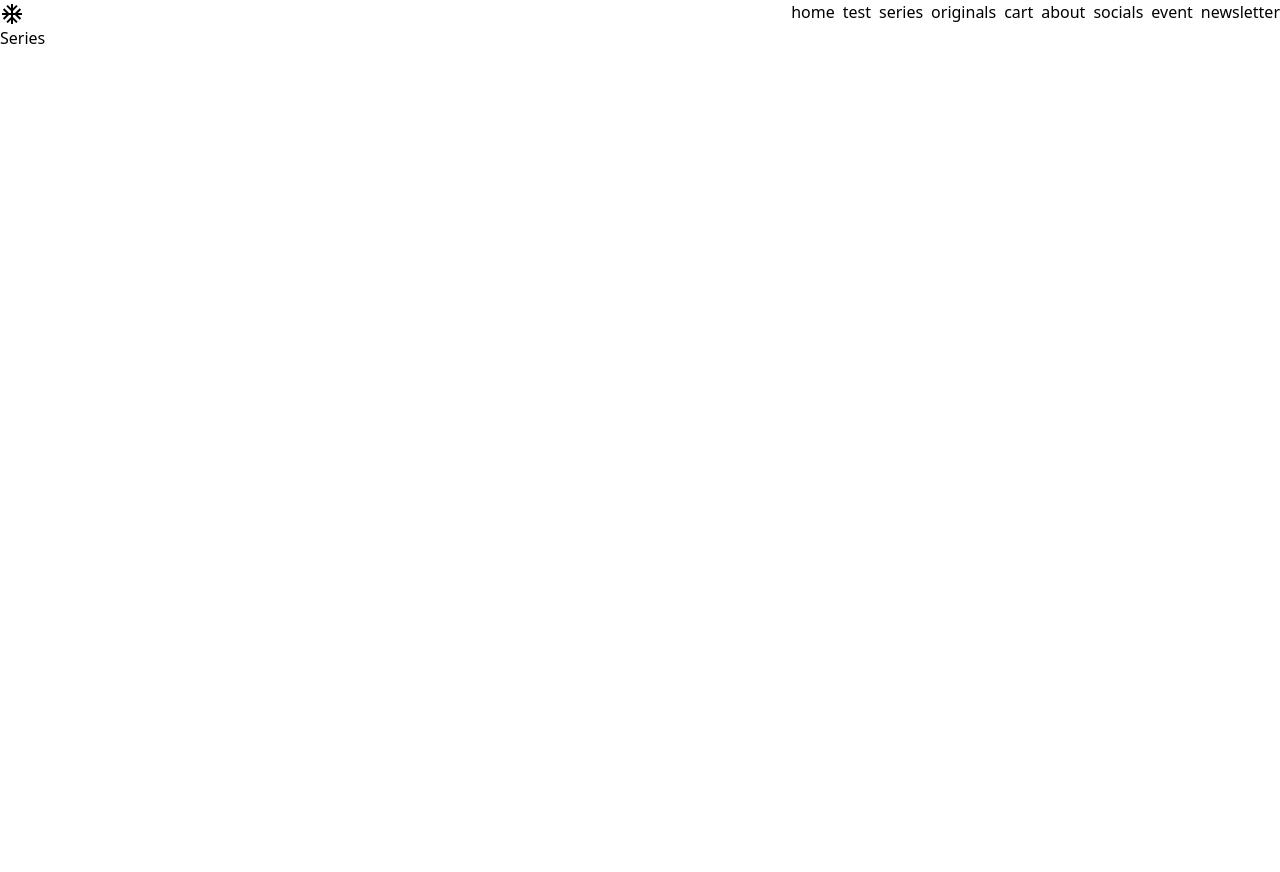
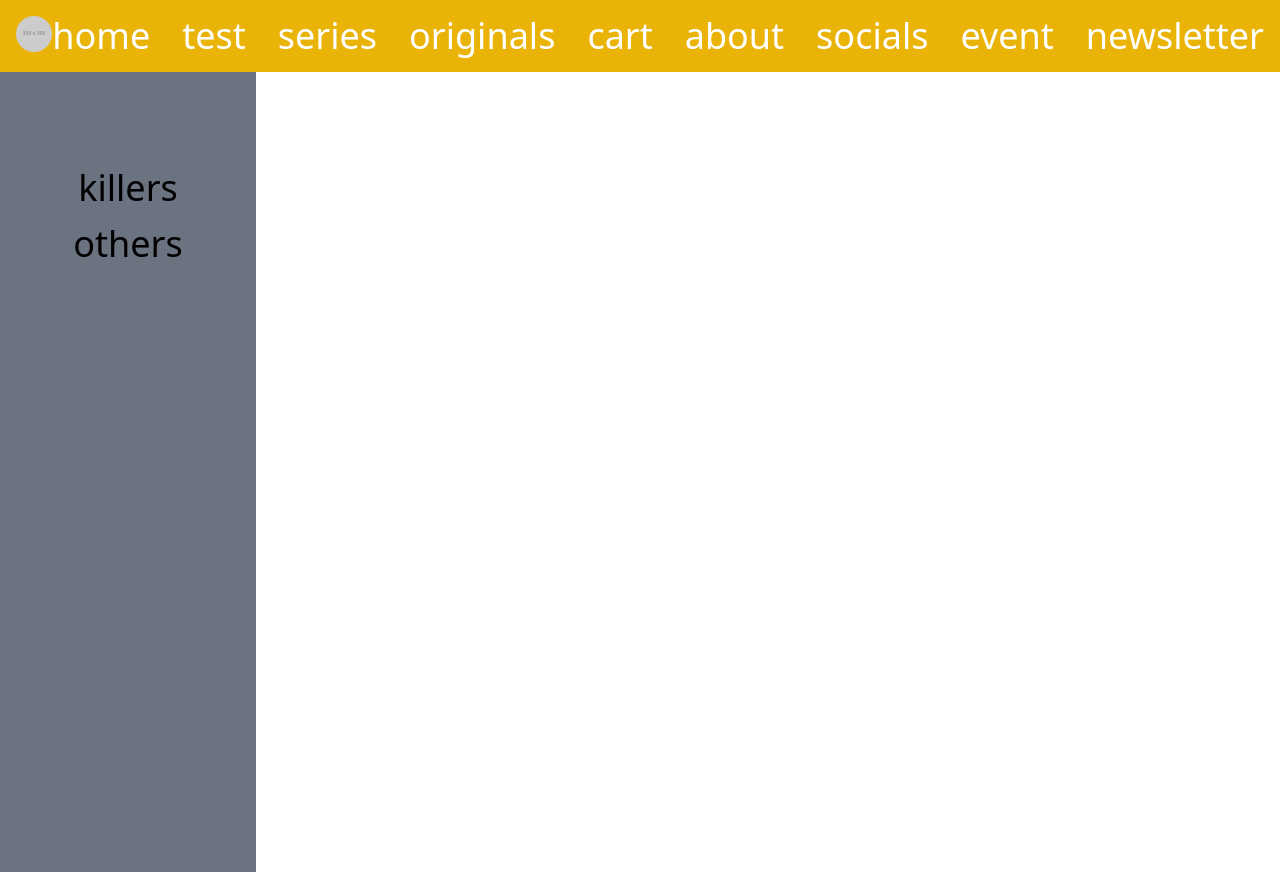
Before and after one commit to Michaelleojacob/luxgraphics_vite, a React (Vite) app: page /series in a window 1280 px wide. Before the commit the page ends 800 px from the top, so only its background shows below. Built offline with nearby package versions, Linux system fonts and the light colour scheme.

Commit message:
added a bunch of stuff

```diff
--- a/src/components/landingPage/landingPageBreakpoints.tsx
+++ b/src/components/landingPage/landingPageBreakpoints.tsx
@@ -1,5 +1,6 @@
 import json2mq from "json2mq";
 import useMediaQuery from "@mui/material/useMediaQuery";
+import { Button } from "@mui/material";
 
 const LandingPage = () => {
   const isScreenOver600px = useMediaQuery(
@@ -7,10 +8,39 @@ const LandingPage = () => {
       minWidth: 600,
     })
   );
+
+  const landingClasses = "text-white text-8xl pl-8";
+
   return (
-    <div>
-      <img src="images/landingpagecol.jpg" />;
-      <div>this is the landing page</div>
+    <div
+      style={{ display: "grid", gridTemplateColumns: "1fr 1fr" }}
+      className="h-screen"
+    >
+      <div className="flex-1 bg-blue-600 flex flex-col items-start justify-center">
+        <div className={landingClasses}>california</div>
+        <div className={landingClasses}>lux design</div>
+        <div className={landingClasses}>operating since 1999</div>
+        <Button
+          variant="contained"
+          sx={{
+            fontSize: "2rem",
+            alignSelf: "center",
+            bgcolor: "#eab308",
+            overflow: "hidden",
+            mt: "2rem",
+            "&:hover": {
+              backgroundColor: "#f59e0b",
+            },
+          }}
+        >
+          news
+        </Button>
+      </div>
+      <img
+        src="images/landingpagecol.jpg"
+        alt="landing page img"
+        className="h-screen"
+      />
     </div>
   );
 };
--- a/src/components/logo/logo.tsx
+++ b/src/components/logo/logo.tsx
@@ -1,8 +1,13 @@
-import AcUnitIcon from "@mui/icons-material/AcUnit";
 const Logo = () => {
   return (
     <>
-      <AcUnitIcon />
+      <img
+        src="http://via.placeholder.com/300x300"
+        alt="logo_img"
+        height={50}
+        width={50}
+        className="rounded-full"
+      ></img>
     </>
   );
 };
--- a/src/components/navbar/navMediaQuery.tsx
+++ b/src/components/navbar/navMediaQuery.tsx
@@ -12,7 +12,7 @@ const NavBarMediaQueryHandler = () => {
     })
   );
   return (
-    <div className="flex justify-between">
+    <div className="flex justify-between bg-yellow-500 p-4 align-center sticky top-0 right-0 z-20">
       <NavLink to="/">
         <Logo />
       </NavLink>
--- a/src/components/navbar/navbar.tsx
+++ b/src/components/navbar/navbar.tsx
@@ -1,17 +1,37 @@
 import { NavLink } from "react-router-dom";
 
 const Navbar = () => {
+  const linkClass = "hover:text-blue-500";
+
   return (
-    <div className="flex gap-2">
-      <NavLink to="/">home</NavLink>
-      <NavLink to="/test">test</NavLink>
-      <NavLink to="/series">series</NavLink>
-      <NavLink to="/originals">originals</NavLink>
-      <NavLink to="/cart">cart</NavLink>
-      <NavLink to="/about">about</NavLink>
-      <NavLink to="/socials">socials</NavLink>
-      <NavLink to="/event">event</NavLink>
-      <NavLink to="/newsletter">newsletter</NavLink>
+    <div className="flex gap-8 text-4xl text-white">
+      <NavLink className={linkClass} to="/">
+        home
+      </NavLink>
+      <NavLink className={linkClass} to="/test">
+        test
+      </NavLink>
+      <NavLink className={linkClass} to="/series/killers">
+        series
+      </NavLink>
+      <NavLink className={linkClass} to="/originals">
+        originals
+      </NavLink>
+      <NavLink className={linkClass} to="/cart">
+        cart
+      </NavLink>
+      <NavLink className={linkClass} to="/about">
+        about
+      </NavLink>
+      <NavLink className={linkClass} to="/socials">
+        socials
+      </NavLink>
+      <NavLink className={linkClass} to="/event">
+        event
+      </NavLink>
+      <NavLink className={linkClass} to="/newsletter">
+        newsletter
+      </NavLink>
     </div>
   );
 };
--- /dev/null
+++ b/src/components/series/killers.tsx
@@ -0,0 +1,24 @@
+const Killers = () => {
+  return (
+    <div
+      style={{
+        display: "grid",
+        gridTemplateColumns: "repeat(auto-fill, minmax(500px, 1fr))",
+        justifyItems: "center",
+      }}
+    >
+      {Array.from({ length: 40 }).map((_, index) => (
+        <img
+          key={index}
+          src="/images/500x500.png"
+          alt="img alt"
+          height={500}
+          width={500}
+          style={{ margin: "1rem" }}
+        ></img>
+      ))}
+    </div>
+  );
+};
+
+export default Killers;
--- /dev/null
+++ b/src/components/series/other.tsx
@@ -0,0 +1,24 @@
+const Others = () => {
+  return (
+    <div
+      style={{
+        display: "grid",
+        gridTemplateColumns: "repeat(auto-fill, minmax(500px, 1fr))",
+        justifyItems: "center",
+      }}
+    >
+      {Array.from({ length: 40 }).map((_, index) => (
+        <img
+          key={index}
+          src="/images/500x500.png"
+          alt="img alt"
+          height={500}
+          width={500}
+          style={{ margin: "1rem" }}
+        ></img>
+      ))}
+    </div>
+  );
+};
+
+export default Others;
--- a/src/components/series/series.tsx
+++ b/src/components/series/series.tsx
@@ -1,8 +1,73 @@
+import { Outlet, NavLink } from "react-router-dom";
+import { useLocation } from "react-router-dom";
+import { List, ListItem, ListItemButton } from "@mui/material";
+
 const Series = () => {
+  const location = useLocation();
   return (
-    <>
-      <div>Series</div>
-    </>
+    <div className="flex">
+      <div
+        className="w-64 flex flex-col gap-4 bg-gray-500 h-screen sticky right-0 z-10"
+        style={{ top: "82px" }}
+      >
+        <List sx={{ mt: "5rem" }}>
+          <NavLink
+            className="text-4xl hover:text-blue-500"
+            to="/series/killers"
+          >
+            <ListItemButton
+              selected={location.pathname === "/series/killers"}
+              sx={{
+                justifyContent: "center",
+                color: "black",
+                "&:hover": {
+                  backgroundColor:
+                    location.pathname === "/series/killers"
+                      ? undefined
+                      : "#037fff",
+                },
+                "&.Mui-selected": {
+                  backgroundColor: "#eab308", // Change to your desired selected background color
+                  color: "black", // Change to your desired selected text color
+                  "&:hover": {
+                    backgroundColor: "#eab308", // Change to your desired selected background color
+                  },
+                },
+              }}
+            >
+              killers
+            </ListItemButton>
+          </NavLink>
+          <NavLink className="text-4xl hover:text-blue-500" to="/series/others">
+            <ListItemButton
+              selected={location.pathname === "/series/others"}
+              sx={{
+                justifyContent: "center",
+                color: "black",
+                "&:hover": {
+                  backgroundColor:
+                    location.pathname === "/series/others"
+                      ? undefined
+                      : "#037fff",
+                },
+                "&.Mui-selected": {
+                  backgroundColor: "#eab308", // Change to your desired selected background color
+                  color: "black", // Change to your desired selected text color
+                  "&:hover": {
+                    backgroundColor: "#eab308", // Change to your desired selected background color
+                  },
+                },
+              }}
+            >
+              others
+            </ListItemButton>
+          </NavLink>
+        </List>
+      </div>
+      <div className="flex-1">
+        <Outlet />
+      </div>
+    </div>
   );
 };
 
--- a/src/index.css
+++ b/src/index.css
@@ -1,3 +1,8 @@
 @import "tailwindcss/base";
 @import "tailwindcss/components";
 @import "tailwindcss/utilities";
+
+::-webkit-scrollbar {
+  /* Hide the scroll bar */
+  display: none;
+}
--- a/src/router.tsx
+++ b/src/router.tsx
@@ -9,6 +9,8 @@ import Newsletter from "./components/newsletter/newsletter";
 import Socials from "./components/socials/socials";
 import Originals from "./components/originals/originals";
 import Events from "./components/events/events";
+import Killers from "./components/series/killers";
+import Others from "./components/series/other";
 
 const AppRoutes = () => {
   return (
@@ -16,7 +18,10 @@ const AppRoutes = () => {
       <Route path="/" element={<LandingPage />}></Route>
       <Route path="/test" element={<TestComp />}></Route>
       <Route path="/prints" element={<Prints />}></Route>
-      <Route path="/series" element={<Series />}></Route>
+      <Route path="/series" element={<Series />}>
+        <Route path="/series/killers" element={<Killers />} />
+        <Route path="/series/others" element={<Others />} />
+      </Route>
       <Route path="/originals" element={<Originals />}></Route>
       <Route path="/cart" element={<Cart />}></Route>
       <Route path="/about" element={<About />}></Route>
```
Also changed, not shown: public/images/500x500.png (added), src/components/series/seriesRouter.tsx (added).
